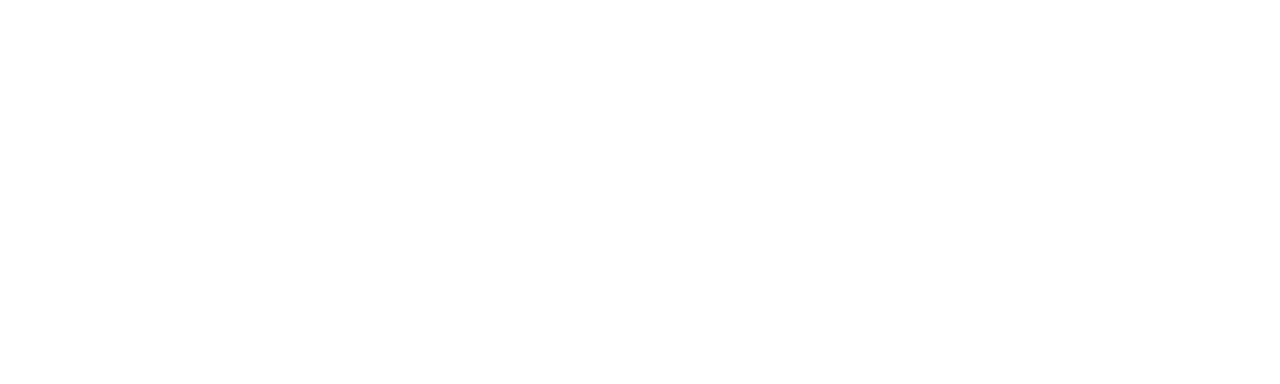
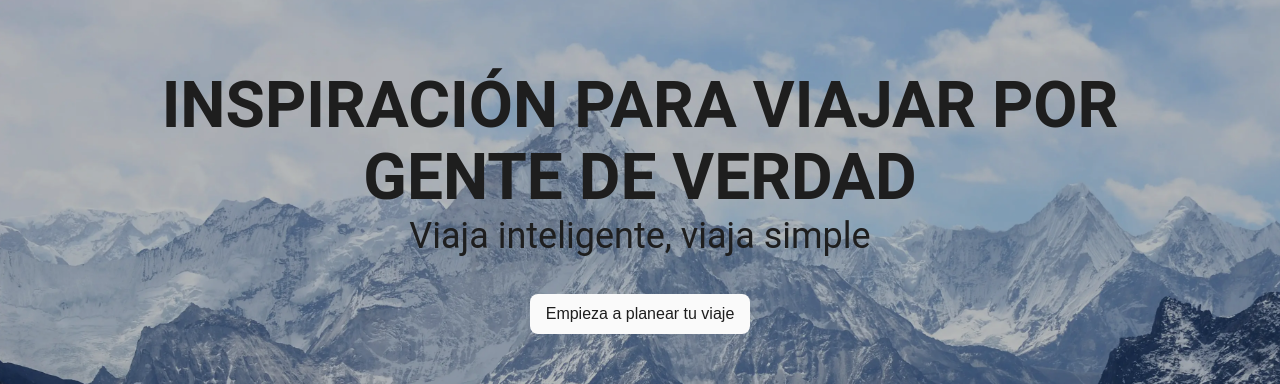
Before and after one commit to juanjousero/StrapiJuanBlogFront, a React (Vite) app: page /retail in a window 1280 px wide. Shown: the part 173-557 px from the top of the page. Built offline with nearby package versions, Linux system fonts and the light colour scheme; no server answers.

Commit message:
feat: Include initial page content for each page route

```diff
--- /dev/null
+++ b/src/components/MainPage/MainPage.css
@@ -0,0 +1,7 @@
+main {
+    position: relative;
+    top: -150px;
+    width: 100%;
+    margin: 0 auto;
+    text-align: center;
+}
--- /dev/null
+++ b/src/components/MainPage/MainPage.jsx
@@ -0,0 +1,19 @@
+import { Hero } from '../../components/Hero/Hero';
+import { Posts } from '../../components/Posts/Posts';
+
+import './MainPage.css';
+
+export const MainPage = ({ category }) => (
+    <main>
+        <Hero
+            title="INSPIRACIÓN PARA VIAJAR POR GENTE DE VERDAD"
+            description="Viaja inteligente, viaja simple"
+            backgroundImage="./assets/HomeHero.webp"
+            backgroundType="clear"
+            textPlacement="center"
+            buttonText="Empieza a planear tu viaje"
+            onClickButton={() => console.log('Clicked')}
+        />
+        <Posts category={category} />
+    </main>
+);
--- a/src/pages/Investment/InvestmentPage.jsx
+++ b/src/pages/Investment/InvestmentPage.jsx
@@ -1 +1,3 @@
-export const InvestmentPage = () => <h1>Investment page</h1>;
+import { MainPage } from '../../components/MainPage/MainPage';
+
+export const InvestmentPage = () => <MainPage category="finanzas" />;
--- a/src/pages/Retail/RetailPage.jsx
+++ b/src/pages/Retail/RetailPage.jsx
@@ -1 +1,3 @@
-export const RetailPage = () => <h1>Retail Page</h1>;
+import { MainPage } from '../../components/MainPage/MainPage';
+
+export const RetailPage = () => <MainPage category="retail" />;
--- a/src/pages/Travel/TravelPage.jsx
+++ b/src/pages/Travel/TravelPage.jsx
@@ -1 +1,3 @@
-export const TravelPage = () => <h1>Travel Page</h1>;
+import { MainPage } from '../../components/MainPage/MainPage';
+
+export const TravelPage = () => <MainPage category="viajes" />;
```
